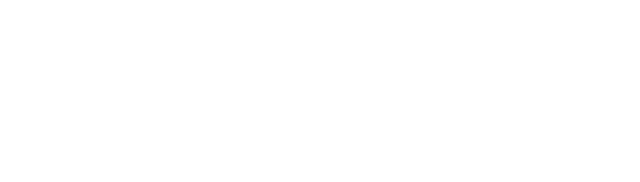
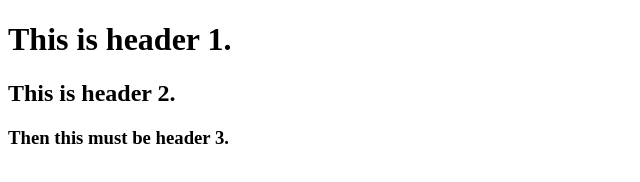
Before and after one commit to khioe0288/firstgit, a plain HTML site: page index.html in a window 1280 px wide. Shown: the whole page, without its empty margins (0-640 px from the left). Drawn offline with Linux system fonts and the light colour scheme.

Commit message:
added header

```diff
--- a/index.html
+++ b/index.html
@@ -7,6 +7,8 @@
     <title>My Furst Github Repo</title>
 </head>
 <body>
-
+    <h1>This is header 1.</h1>
+    <h2>This is header 2.</h2>
+    <h3>Then this must be header 3.</h3>
 </body>
 </html>
```
